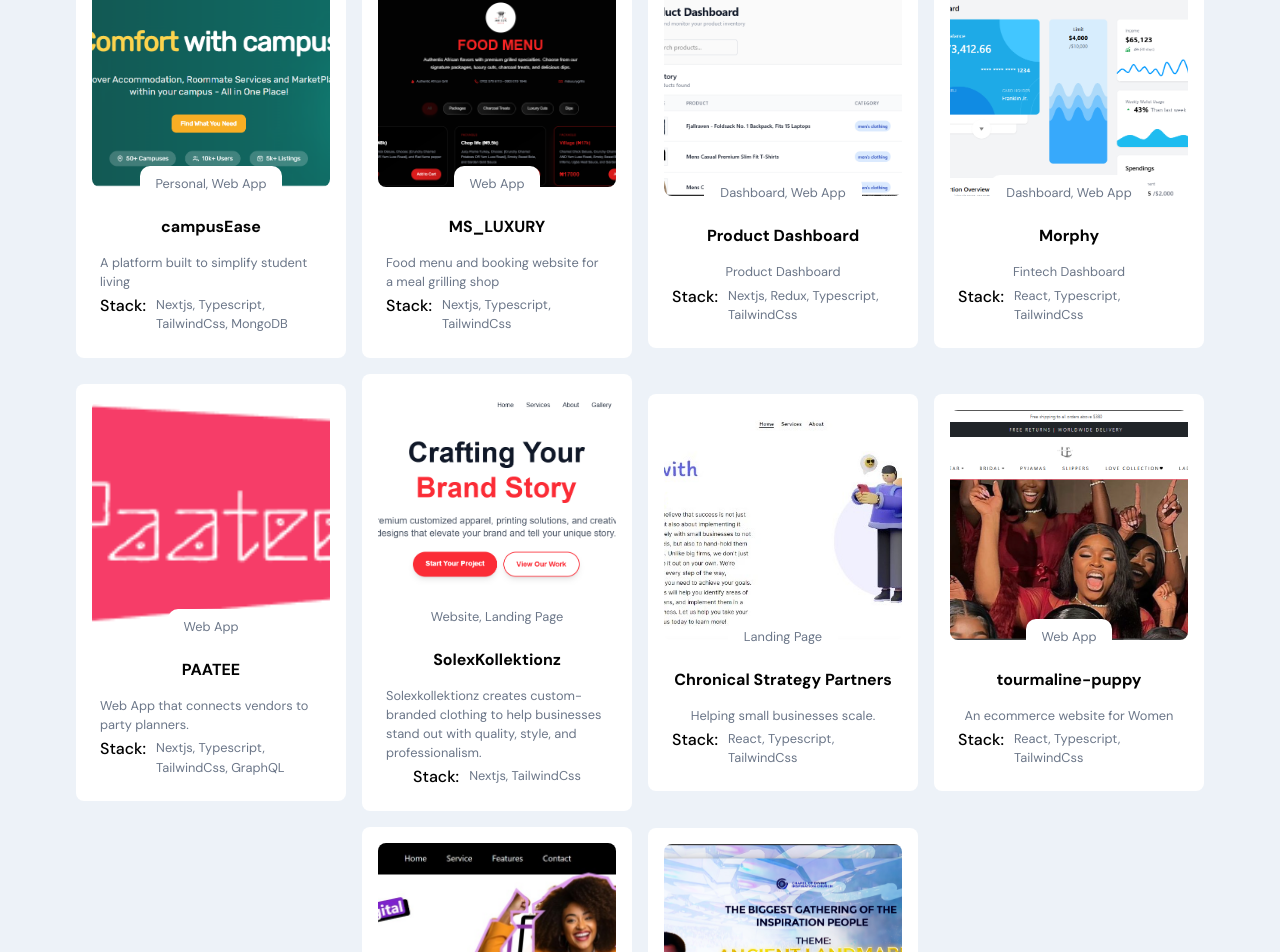
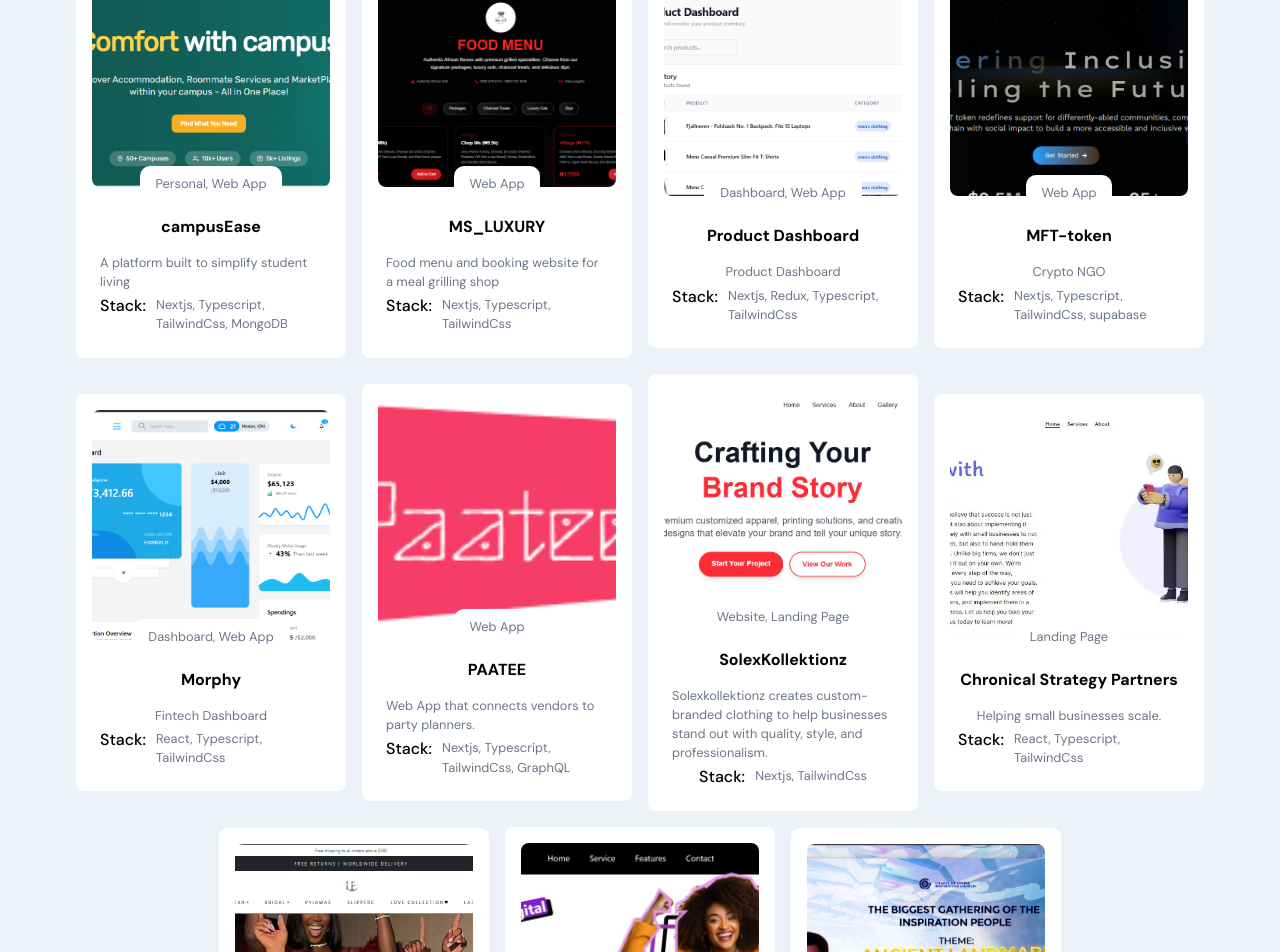
Before and after one commit to Chimev/Portfolio, a React (Vite) app: page / in a window 1280 px wide. Shown: the part 1577-2529 px from the top of the page. Built offline with nearby package versions, Linux system fonts and the light colour scheme.

Commit message:
added mft token

```diff
--- a/src/constants/images.js
+++ b/src/constants/images.js
@@ -50,6 +50,7 @@ import morphy from '../assets/morphy.png'
 import ms_luxury from '../assets/ms_luxury.png'
 import productDashboard from '../assets/product.png'
 import solex from '../assets/solex.png'
+import mft from  '../assets/mft.png'
 
 
 export default {
@@ -103,4 +104,5 @@ export default {
   ms_luxury,
   productDashboard,
   solex,
+  mft
 };
--- a/src/container/Work/project.js
+++ b/src/container/Work/project.js
@@ -4,11 +4,12 @@ export const project = [
   { id: 1, title: 'campusEase', description: 'A platform built to simplify student living', imgUrl: images.campuseEase, url: 'https://campusease-v2.vercel.app', tags: ['Personal', 'Web App'], stack: ['Nextjs', 'Typescript', 'TailwindCss', 'MongoDB'] },
   { id: 2, title: 'MS_LUXURY', description: 'Food menu and booking website for a meal grilling shop', imgUrl: images.ms_luxury, url: 'https://ms-luxury.vercel.app/', tags: ['Web App'], stack: ['Nextjs', 'Typescript', 'TailwindCss'] },
   { id: 3, title: 'Product Dashboard', description: 'Product Dashboard', imgUrl: images.productDashboard, url: 'https://product-dashboard-plum.vercel.app/products', tags: ['Dashboard', 'Web App'], stack: ['Nextjs', 'Redux', 'Typescript','TailwindCss'] },
-  { id: 4, title: 'Morphy', description: 'Fintech Dashboard', imgUrl: images.morphy, url: 'https://stunning-frangollo-f459ec.netlify.app/', tags: ['Dashboard', 'Web App'], stack: ['React', 'Typescript','TailwindCss'] },
-  { id: 5, title: 'PAATEE', description: 'Web App that connects vendors to party planners.', imgUrl: images.paatee, url: 'https://paatee-web.vercel.app/', tags: ['Web App'], stack: ['Nextjs', 'Typescript', 'TailwindCss', 'GraphQL'] },
-  { id: 6, title: 'SolexKollektionz', description: 'Solexkollektionz creates custom-branded clothing to help businesses stand out with quality, style, and professionalism.', imgUrl: images.solex, url: 'https://solexkollektionz.com/', tags: ['Website', 'Landing Page'], stack: ['Nextjs', 'TailwindCss'] },
-  { id: 7, title: 'Chronical Strategy Partners', description: 'Helping small businesses scale.', imgUrl: images.Chronicle, url: 'https://chroniclestrategy.com', tags: ['Landing Page'], stack: ['React', 'Typescript', 'TailwindCss'] },
-  { id: 8, title: 'tourmaline-puppy', description: 'An ecommerce website for Women', imgUrl: images.tourmaline, url: 'https://tourmaline-puppy-e69a50.netlify.app/', tags: ['Web App'], stack: ['React', 'Typescript', 'TailwindCss'] },
-  { id: 9, title: 'Nexpixel', description: 'Tech company website for online presence and digital capabilities.', imgUrl: images.nexpixel, url: 'https://nexpixel-frontend.vercel.app/', tags: ['Website', 'Landing Page'], stack: ['Nextjs', 'TailwindCss'] },
-  { id: 10, title: 'CDI', description: 'CDI Nation Website.', imgUrl: images.CDI, url: 'https://cdi-nation.vercel.app/', tags: ['Landing Page'], stack: ['React', 'Typescript', 'TailwindCss'] },
+  { id: 4, title: 'MFT-token', description: 'Crypto NGO', imgUrl: images.mft, url: 'https://mft-token.vercel.app/', tags: ['Web App'], stack: ['Nextjs', 'Typescript','TailwindCss, supabase'] },
+  { id: 5, title: 'Morphy', description: 'Fintech Dashboard', imgUrl: images.morphy, url: 'https://stunning-frangollo-f459ec.netlify.app/', tags: ['Dashboard', 'Web App'], stack: ['React', 'Typescript','TailwindCss'] },
+  { id: 6, title: 'PAATEE', description: 'Web App that connects vendors to party planners.', imgUrl: images.paatee, url: 'https://paatee-web.vercel.app/', tags: ['Web App'], stack: ['Nextjs', 'Typescript', 'TailwindCss', 'GraphQL'] },
+  { id: 7, title: 'SolexKollektionz', description: 'Solexkollektionz creates custom-branded clothing to help businesses stand out with quality, style, and professionalism.', imgUrl: images.solex, url: 'https://solexkollektionz.com/', tags: ['Website', 'Landing Page'], stack: ['Nextjs', 'TailwindCss'] },
+  { id: 8, title: 'Chronical Strategy Partners', description: 'Helping small businesses scale.', imgUrl: images.Chronicle, url: 'https://chroniclestrategy.com', tags: ['Landing Page'], stack: ['React', 'Typescript', 'TailwindCss'] },
+  { id: 9, title: 'tourmaline-puppy', description: 'An ecommerce website for Women', imgUrl: images.tourmaline, url: 'https://tourmaline-puppy-e69a50.netlify.app/', tags: ['Web App'], stack: ['React', 'Typescript', 'TailwindCss'] },
+  { id: 10, title: 'Nexpixel', description: 'Tech company website for online presence and digital capabilities.', imgUrl: images.nexpixel, url: 'https://nexpixel-frontend.vercel.app/', tags: ['Website', 'Landing Page'], stack: ['Nextjs', 'TailwindCss'] },
+  { id: 11, title: 'CDI', description: 'CDI Nation Website.', imgUrl: images.CDI, url: 'https://cdi-nation.vercel.app/', tags: ['Landing Page'], stack: ['React', 'Typescript', 'TailwindCss'] },
 ];
```
Also changed, not shown: src/assets/mft.png (added).
